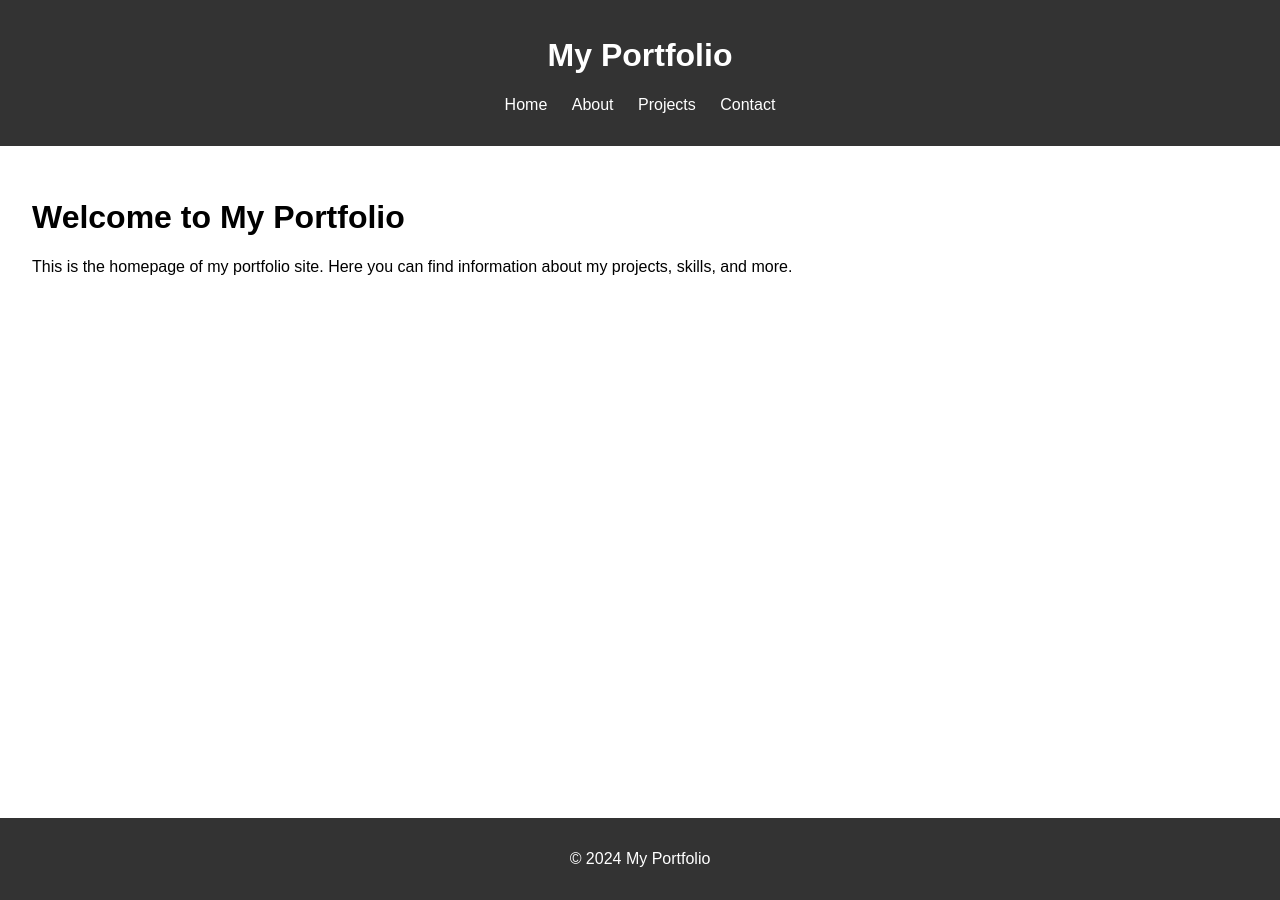
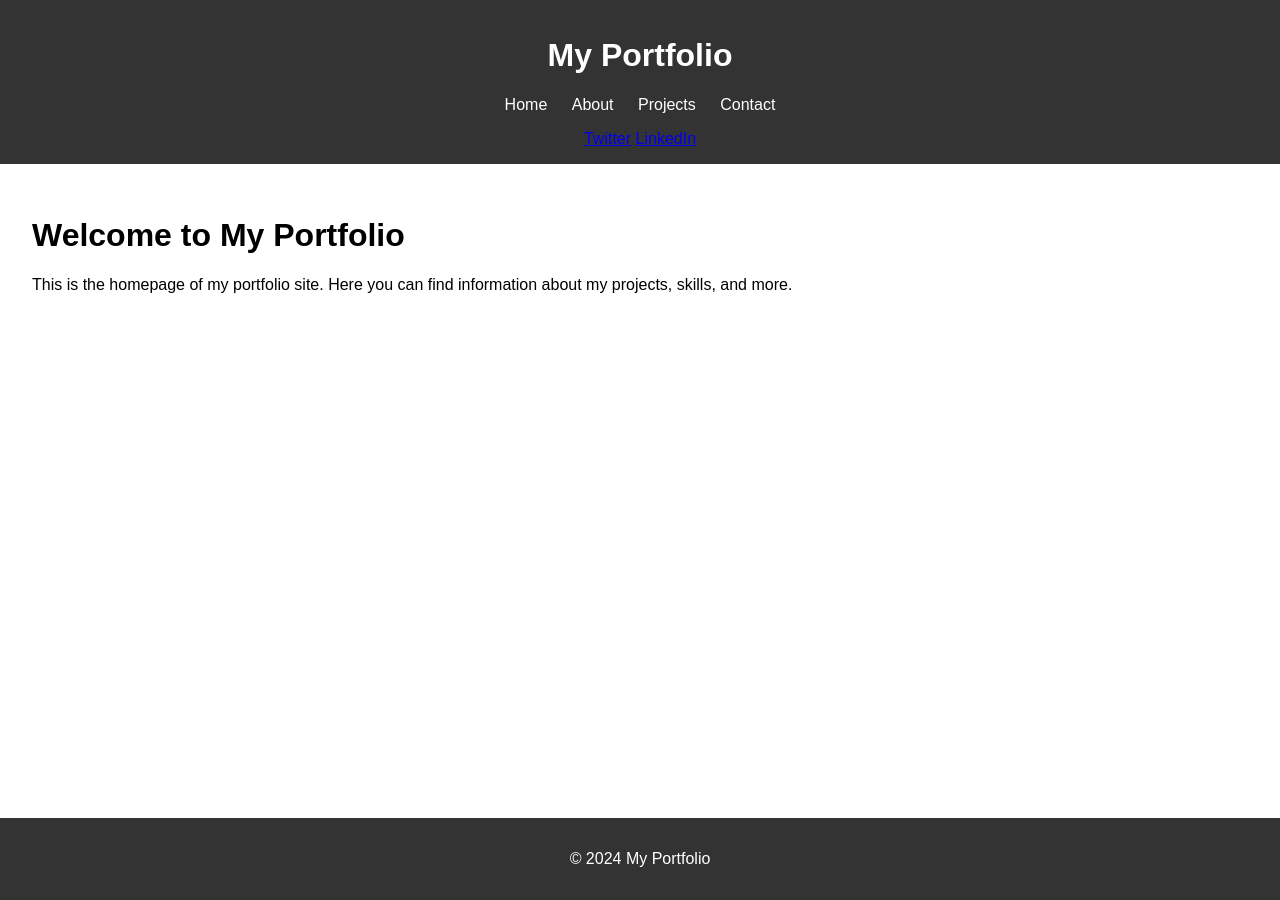
Before and after one commit to siddarth2104/portfolio, a Jekyll site: the page built from index.md, in a window 1280 px wide. Built offline with Jekyll 4.4.1, drawn with Linux system fonts in a browser that asks for light colours.

Commit message:
links default.html

```diff
--- a/_layouts/default.html
+++ b/_layouts/default.html
@@ -17,6 +17,10 @@
                 <li><a href="{{ "/contact" | relative_url }}">Contact</a></li>
             </ul>
         </nav>
+        <div class="social-links">
+        <a href="https://twitter.com/yourprofile" target="_blank">Twitter</a>
+        <a href="https://linkedin.com/in/yourprofile" target="_blank">LinkedIn</a>
+    </div>
     </header>
     <main>
         {{ content }}
```
